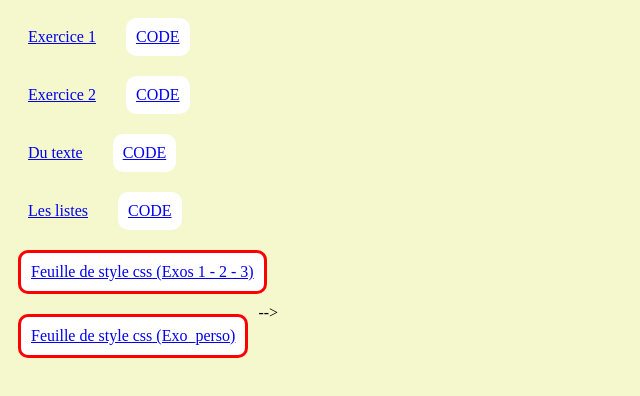
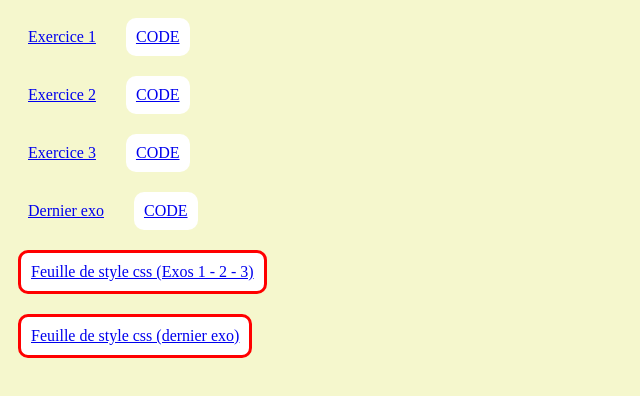
Before and after one commit to Yuezon/HTML-M2_CTM-2122.github.io, a plain HTML site: page cours5/README_cours5.html in a window 1280 px wide. Shown: the whole page, without its empty margins (0-640 px from the left). Drawn offline with Linux system fonts and the light colour scheme.

Commit message:
Update README_cours5.html

```diff
--- a/cours5/README_cours5.html
+++ b/cours5/README_cours5.html
@@ -17,12 +17,12 @@
 
 	<div class="clear"></div>
 
-	<div class="idontkare"><a href="exercice03.html">Du texte</a></div>
+	<div class="idontkare"><a href="exercice03.html">Exercice 3</a></div>
   <div class="boite_code"><a href="Code/exercice03-html.txt">CODE</a></div>
 
   <div class="clear"></div>
 
-	<div class="idontkare"><a href="exo_perso">Les listes</a></div>
+	<div class="idontkare"><a href="exo_perso">Dernier exo</a></div>
   <div class="boite_code"><a href="Code/exo_perso-html.txt">CODE</a></div>
 
   <div class="clear"></div>
@@ -32,9 +32,9 @@
 
 	<div class="clear"></div>
 
-	<div class="fds"><a href="script/style_2.css">Feuille de style css (Exo_perso)</a></div>
+	<div class="fds"><a href="script/style_2.css">Feuille de style css (dernier exo)</a></div>
 
 
--->
+
 </body>
 </html>
```
